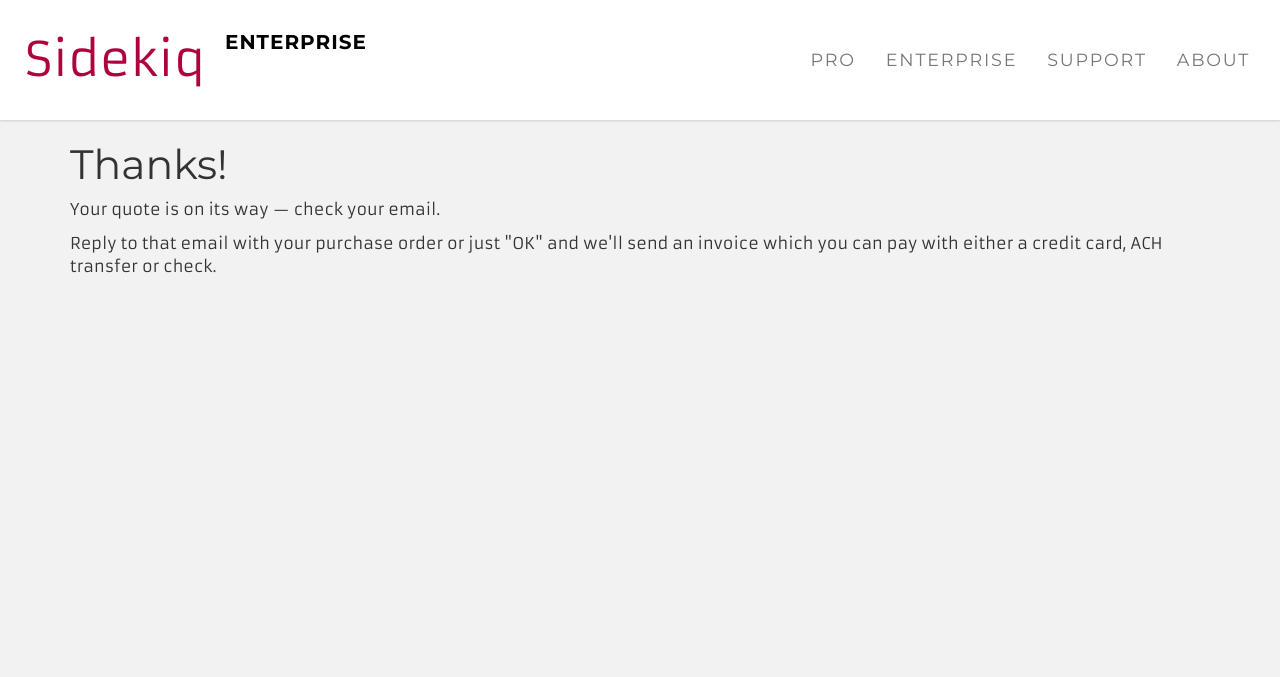
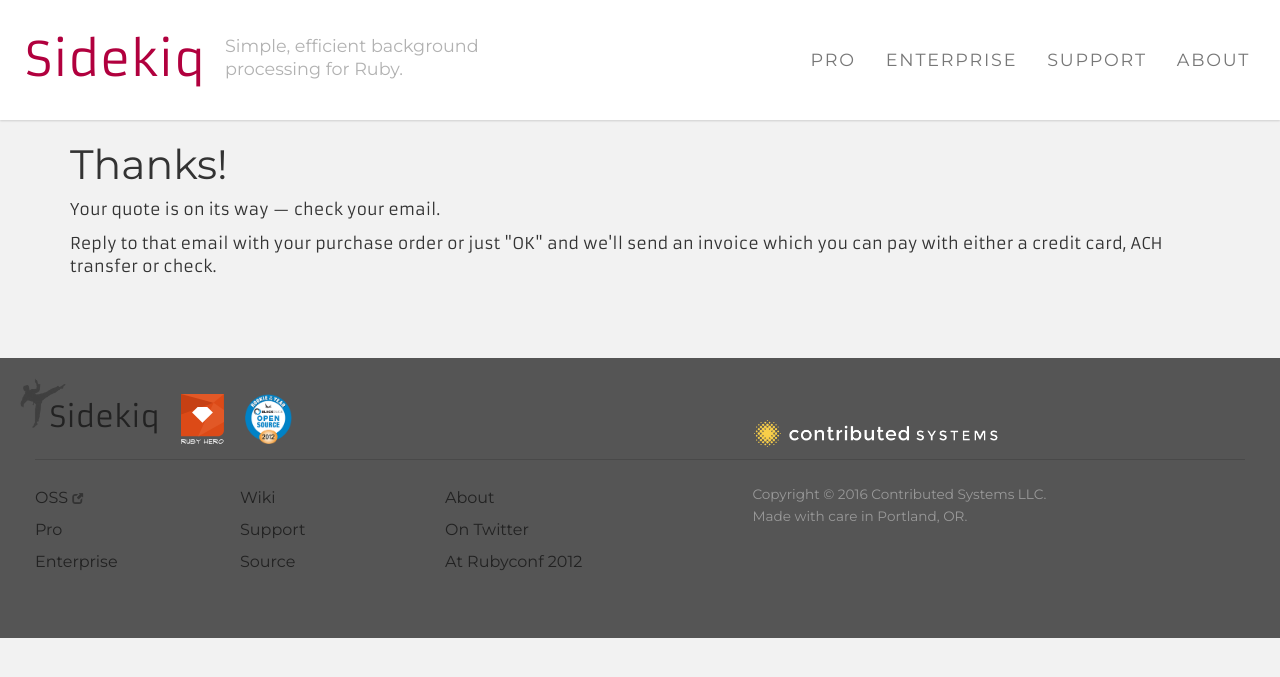
Before and after one commit to gurusoftware007/Sidekiq, a Jekyll site: the page built from thanks.html, in a window 1280 px wide. Shown: the top 677 px of the page. Built offline with Jekyll 4.4.1, drawn with Linux system fonts in a browser that asks for light colours.

Commit message:
Thanks page

```diff
--- a/thanks.html
+++ b/thanks.html
@@ -1,61 +1,12 @@
-<!DOCTYPE html>
-<html>
-<head>
-  <meta charset="utf8">
-  <title>Sidekiq</title>
-  <meta name="description" content="Simple, efficient job processing for Ruby">
-  <meta property="og:site_name" content="Sidekiq">
-  <meta property="og:type" content="company">
-  <meta property="og:title" content="Simple, efficient job processing for Ruby">
-  <meta property="og:image" content="http://sidekiq.org/img/logo.png">
-  <meta property="og:description" content="Sidekiq is a simple, efficient system for job processing">
-  <meta name="viewport" content="width=device-width, initial-scale=1.0">
-  <link rel="canonical" href="http://sidekiq.org/thanks">
-  <link rel="stylesheet" href="./css/global.css">
-  <link rel="stylesheet" href="https://fonts.googleapis.com/css?family=Armata|Montserrat:400,700">
-  <link rel="shortcut icon" type="image/ico" href="/favicon.ico">
-  <script defer src="https://cdnjs.cloudflare.com/ajax/libs/jquery/1.12.0/jquery.min.js">
-  </script>
-  <script defer src="https://cdnjs.cloudflare.com/ajax/libs/twitter-bootstrap/3.3.4/js/bootstrap.min.js">
-  </script>
-  <script defer src="js/scrollingcarousel.2.0.min.js">
-  </script>
-  <script defer src="js/skq-global.js">
-  </script>
-</head>
-<body>
-  <header>
-    <nav role="navigation" class="navbar navbar-default navbar-fixed-top enterprise">
-      <div class="container-fluid skq-header">
-        <div class="navbar-header">
-          <button data-toggle="collapse" data-target="#navbar-top-collapse-1" class="navbar-toggle"><span class="sr-only">Toggle navigation</span><span class="icon-bar"></span><span class="icon-bar"></span><span class="icon-bar"></span></button><a href="http://sidekiq.org/" class="skq navbar-brand">Sidekiq</a><span class="enterprise skq-tagline navbar-brand col-sm-5 hidden-xs">Enterprise</span>
-        </div>
-        <div id="navbar-top-collapse-1" class="collapse navbar-collapse">
-          <ul class="nav navbar-nav navbar-right">
-            <li>
-              <a href="http://sidekiq.org/products/pro" class="skq-nav-link">Pro</a>
-            </li>
-            <li>
-              <a href="http://sidekiq.org/products/enterprise" class="skq-nav-link">Enterprise</a>
-            </li>
-            <li>
-              <a href="http://sidekiq.org/support" class="skq-nav-link">Support</a>
-            </li>
-            <li>
-              <a href="http://sidekiq.org/about" class="skq-nav-link">About</a>
-            </li>
-          </ul>
-        </div>
-      </div>
-    </nav>
-  </header>
-  <main>
+---
+layout: default
+---
+<main>
     <div class="container">
-      <h1>Thanks!</h1>
-      <p>Your quote is on its way — check your email.</p>
-      <p>Reply to that email with your purchase order or just "OK" and we'll send an invoice which you can pay with either a credit card, ACH transfer or check.</p>
-      <div class="spacer-md"></div>
+        <h1>Thanks!</h1>
+        <p>Your quote is on its way — check your email.</p>
+        <p>Reply to that email with your purchase order or just "OK" and we'll send an invoice which you can pay with
+            either a credit card, ACH transfer or check.</p>
+        <div class="spacer-md"></div>
     </div>
-  </main>
-</body>
-</html>
+</main>
```
